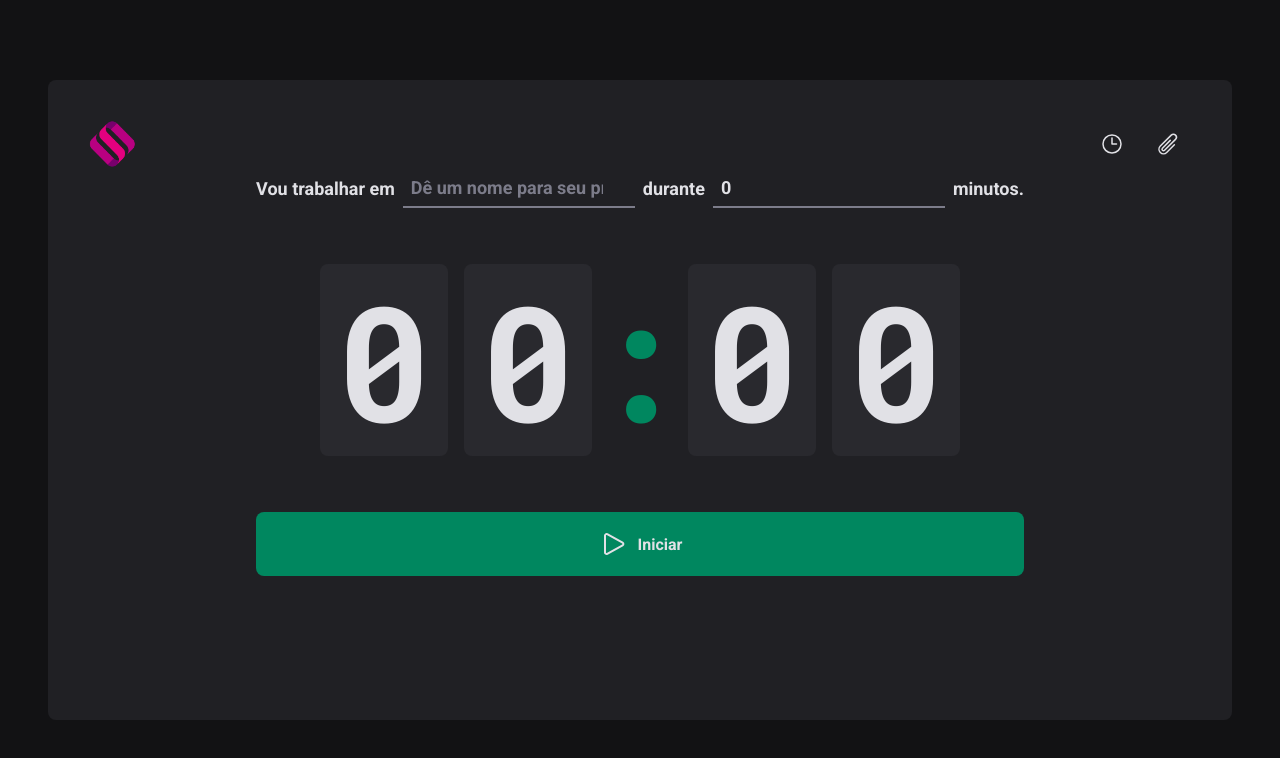
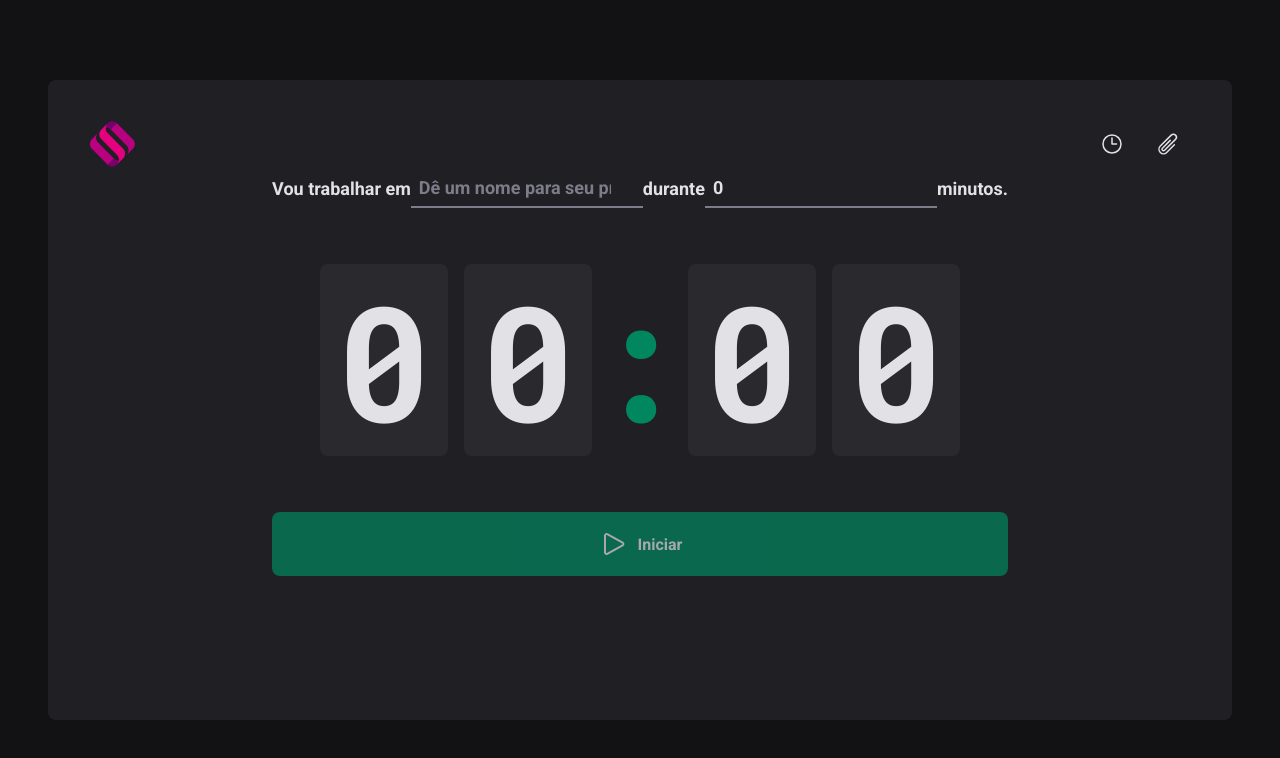
Before and after one commit to leolive1506/timer-angular, an Angular app: page / in a window 1280 px wide. Shown: the top 758 px of the page. Built offline with nearby package versions, Linux system fonts and the light colour scheme; data requests are answered from the project's data file.

Commit message:
add validation

```diff
--- a/backend/db.json
+++ b/backend/db.json
@@ -31,6 +31,22 @@
       "finishedAt": "2024-01-18T19:27:59.732Z",
       "interruptedAt": null,
       "id": "G_3P6wM"
+    },
+    {
+      "task": "new test",
+      "secondsAmount": 6,
+      "createdAt": "2024-01-18T20:26:43.751Z",
+      "finishedAt": "2024-01-18T20:26:50.756Z",
+      "interruptedAt": null,
+      "id": "-qO1unk"
+    },
+    {
+      "task": "testando",
+      "secondsAmount": 6,
+      "createdAt": "2024-01-18T20:28:25.672Z",
+      "finishedAt": null,
+      "interruptedAt": "2024-01-18T20:28:28.713Z",
+      "id": "xvL5IsB"
     }
   ]
 }
--- a/src/app/view/home/home.component.html
+++ b/src/app/view/home/home.component.html
@@ -2,6 +2,7 @@
   <form [formGroup]="form">
     <div class="form-container">
       <label htmlFor="task">Vou trabalhar em</label>
+      <div class="input-group">
         <input
           id="task"
           placeholder="Dê um nome para seu projeto"
@@ -13,8 +14,14 @@
           <option *ngFor="let task of taskSuggestions" [value]="task.task"></option>
         </datalist>
 
+        <div class="text-error" *ngIf="form.get('task')?.errors?.['required'] && form.get('task')?.touched">
+          O projeto é obrigatório
+        </div>
+      </div>
+
       <label htmlFor="minutesAmount">durante</label>
       <!-- [formControl]="minutesAmount" -->
+      <div class="input-group">
         <input
           type="number"
           formControlName="minutesAmount"
@@ -24,6 +31,19 @@
           min={1}
           max={60}
         />
+
+        <div class="text-error" *ngIf="form.get('minutesAmount')?.touched">
+          <div class="text-error" *ngIf="form.get('minutesAmount')?.errors?.['required']">
+            O valor minimo é um
+          </div>
+          <div class="text-error" *ngIf="form.get('minutesAmount')?.errors?.['min']">
+            O valor minimo é um
+          </div>
+          <div class="text-error" *ngIf="form.get('minutesAmount')?.errors?.['max']">
+            O valor máximo é 60
+          </div>
+        </div>
+      </div>
 
       <span>minutos.</span>
     </div>
@@ -35,11 +55,15 @@
 
        Interromper
     </button>
-    <button *ngIf="!activeCycle" class="start-countdown-button" (click)="submit()">
+    <button
+      *ngIf="!activeCycle"
+      class="start-countdown-button"
+      (click)="submit()"
+      [disabled]="!form.valid"
+    >
       <svg xmlns="http://www.w3.org/2000/svg" fill="none" viewBox="0 0 24 24" stroke-width="1.5" stroke="currentColor" class="w-6 h-6">
         <path stroke-linecap="round" stroke-linejoin="round" d="M5.25 5.653c0-.856.917-1.398 1.667-.986l11.54 6.347a1.125 1.125 0 0 1 0 1.972l-11.54 6.347a1.125 1.125 0 0 1-1.667-.986V5.653Z" />
       </svg>
-
       Iniciar
     </button>
   </form>
--- a/src/app/view/home/home.component.scss
+++ b/src/app/view/home/home.component.scss
@@ -30,14 +30,13 @@ main.home-container {
     svg {
       width: 2rem
     }
-  }
 
     &:disabled {
       opacity: 0.7;
       cursor: not-allowed;
     }
 
-  .stop-countdown-button {
+    &.stop-countdown-button {
       background: var(--red-500);
 
       &:not(:disabled):hover {
@@ -45,26 +44,35 @@ main.home-container {
       }
     }
 
-  .start-countdown-button {
+    &.start-countdown-button {
       background: var(--green-500);
 
       &:not(:disabled):hover {
         background: var(--green-700);
       }
     }
-
+  }
 
   div.form-container {
     width: 100%;
     display: flex;
     justify-content: center;
     align-items: center;
-    gap: 0.5rem;
+    // flex-direction: column;
     color: var(--gray-100);
 
     font-size: 1.125rem;
     font-weight: bold;
     flex-wrap: wrap;
+
+    .input-group {
+      position: relative;
+
+      .text-error {
+        position: absolute;
+        bottom: -55%;
+      }
+    }
 
     input {
       background: transparent;
@@ -85,6 +93,10 @@ main.home-container {
         color: var(--gray-500);
       }
 
+      &.ng-invalid.ng-touched {
+        border-color: var(--red-500);
+      }
+
       #task {
         flex: 1;
         &::-webkit-calendar-picker-indicator {
--- a/src/app/view/home/home.component.ts
+++ b/src/app/view/home/home.component.ts
@@ -1,5 +1,5 @@
 import { Component, OnDestroy, OnInit } from '@angular/core';
-import { FormBuilder, FormGroup } from '@angular/forms';
+import { FormBuilder, FormGroup, Validators } from '@angular/forms';
 import { Subscription } from 'rxjs';
 import { Task } from 'src/app/models/task';
 import { CountdownService } from 'src/app/services/countdown.service';
@@ -22,8 +22,12 @@ export class HomeComponent implements OnInit, OnDestroy {
   subscription: Subscription
 
   form: FormGroup = this.formBuilder.group({
-    task: [''],
-    minutesAmount: [0]
+    task: ['', Validators.required],
+    minutesAmount: [0, Validators.compose([
+      Validators.required,
+      Validators.min(1),
+      Validators.max(60),
+    ])]
   })
 
   constructor(
@@ -48,6 +52,8 @@ export class HomeComponent implements OnInit, OnDestroy {
         this.setCountdownTemplate(number)
       }
     })
+
+    this.activeCycle = !!this.service.activeTask
   }
 
   ngOnDestroy(): void {
--- a/src/styles.scss
+++ b/src/styles.scss
@@ -41,5 +41,10 @@ body, input, textarea, button {
   font-weight: 400;
   font-size: 1rem;
 }
+
 html, body { height: 100%; }
 body { margin: 0; font-family: Roboto, "Helvetica Neue", sans-serif; }
+
+.text-error {
+  color: var(--red-500);
+}
```
Lines whose indentation alone changed are shown as unchanged.
